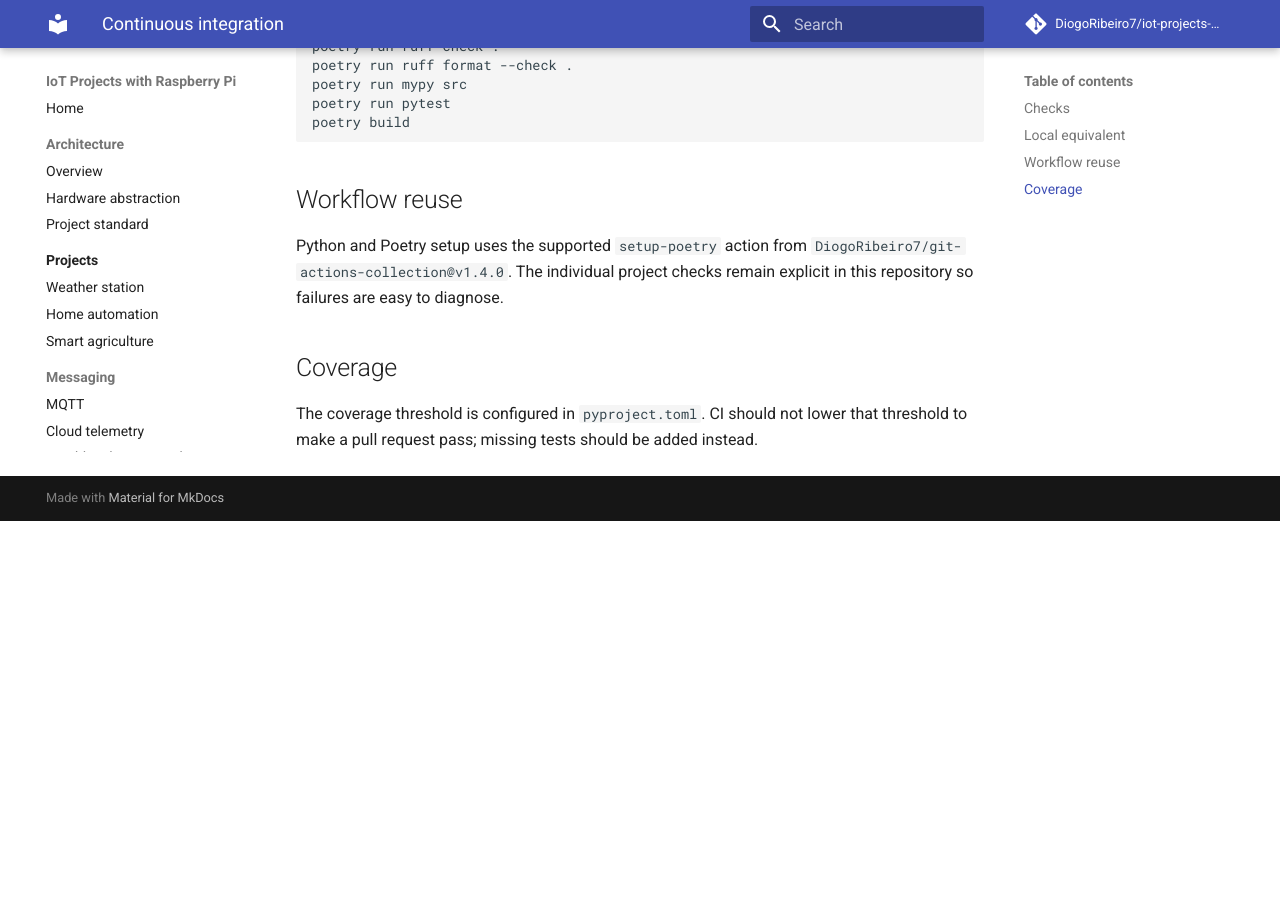
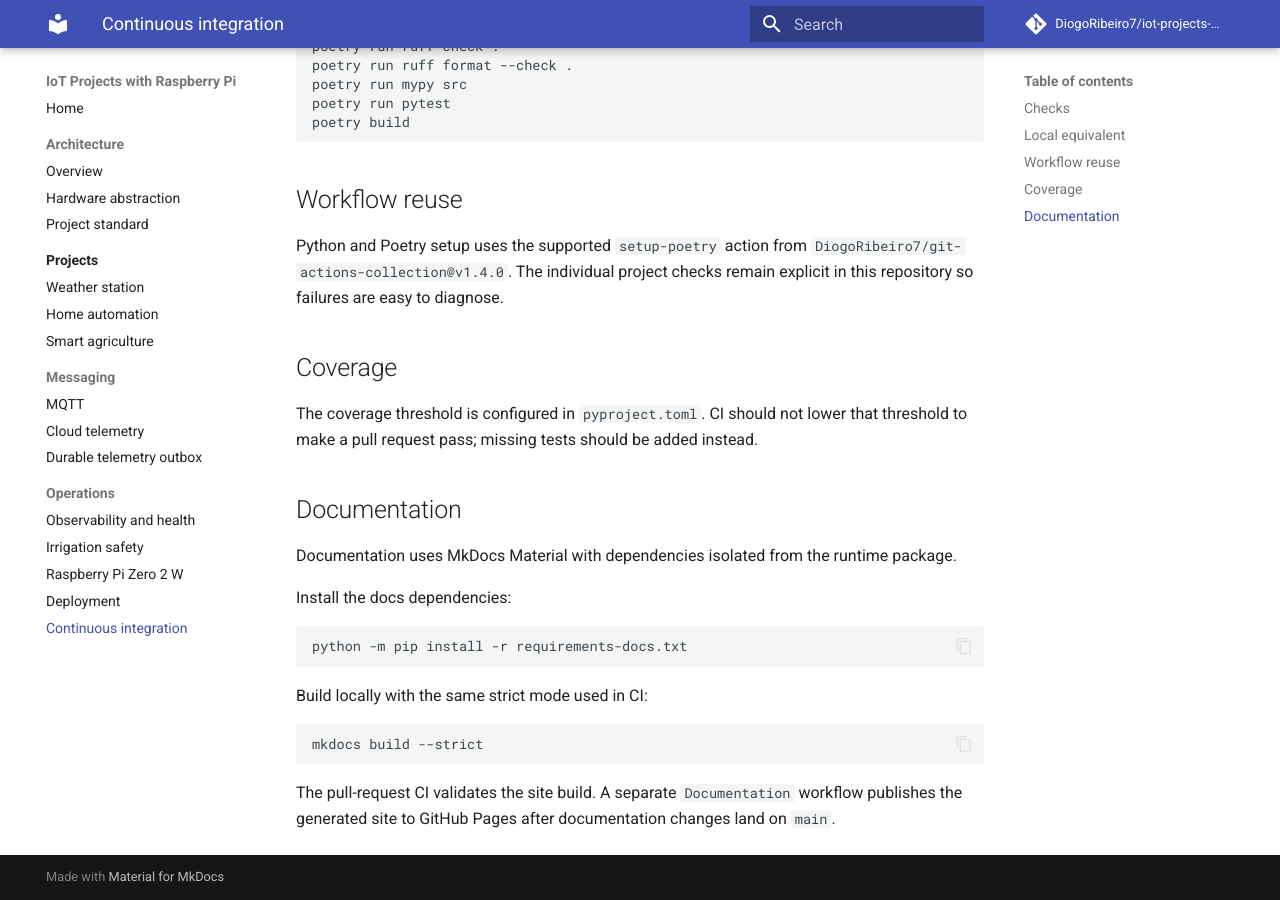
Before and after one commit to DiogoRibeiro7/iot-projects-with-pi, an MkDocs documentation site: the page built from docs/ci.md, in a window 1280 px wide and 900 px high, scrolled down 724 px. Built offline with MkDocs 1.6.1 and Material for MkDocs 9.7.7, drawn with Linux system fonts in a browser that asks for light colours; comment, search, counter and statistics services are not loaded; before the commit the page ends 1245 px from its top, so only the background shows below that.

Commit message:
docs: document MkDocs build and Pages publishing

````diff
--- a/docs/ci.md
+++ b/docs/ci.md
@@ -41,3 +41,25 @@ explicit in this repository so failures are easy to diagnose.
 The coverage threshold is configured in `pyproject.toml`. CI should not lower
 that threshold to make a pull request pass; missing tests should be added
 instead.
+
+
+## Documentation
+
+Documentation uses MkDocs Material with dependencies isolated from the runtime
+package.
+
+Install the docs dependencies:
+
+```bash
+python -m pip install -r requirements-docs.txt
+```
+
+Build locally with the same strict mode used in CI:
+
+```bash
+mkdocs build --strict
+```
+
+The pull-request CI validates the site build. A separate `Documentation`
+workflow publishes the generated site to GitHub Pages after documentation changes
+land on `main`.
````
